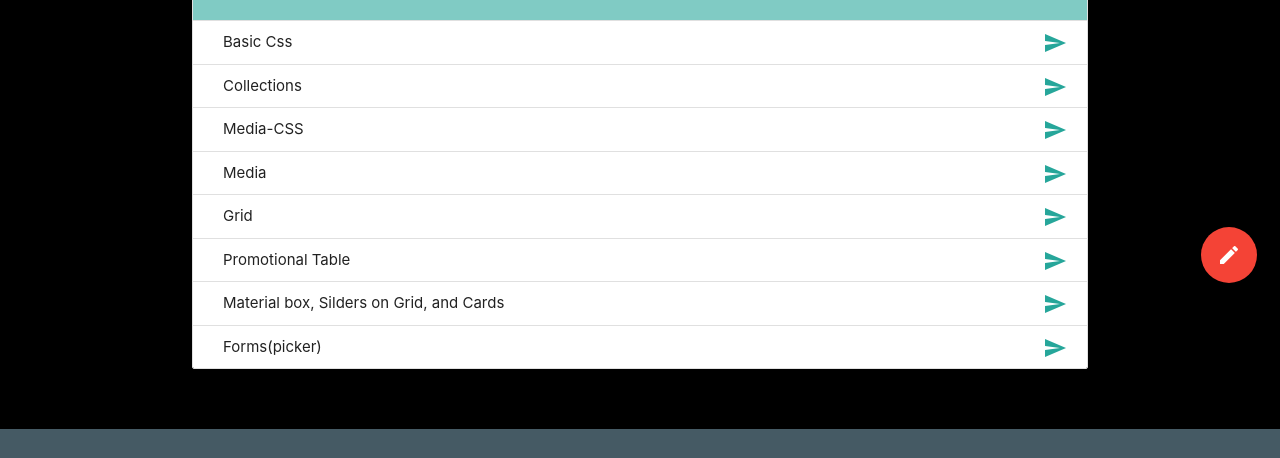
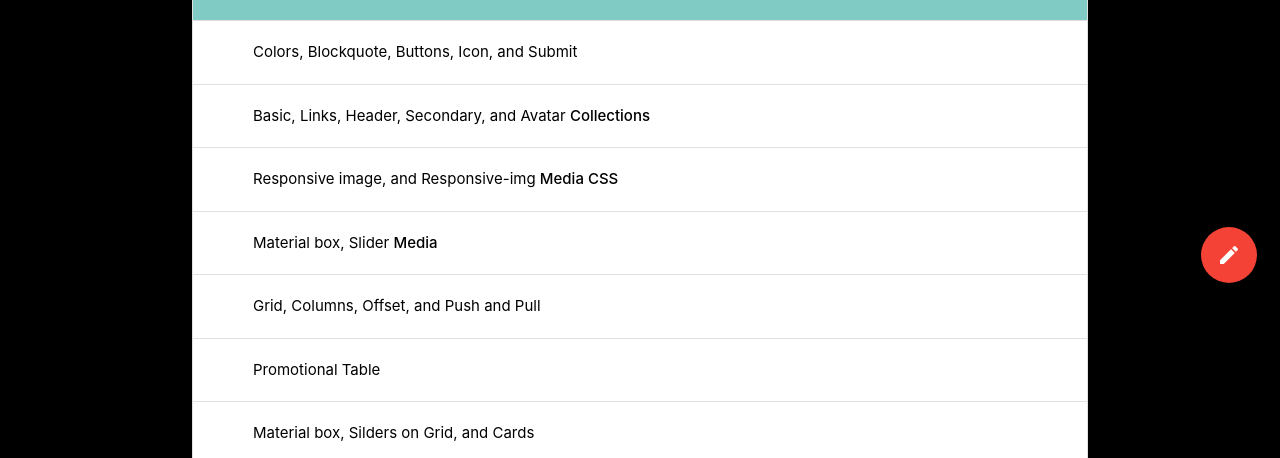
Before and after one commit to AdrianLunjas/CWD-ACTIVITIES, a plain HTML site: page index.html in a window 1280 px wide. Shown: the part 494-952 px from the top of the page. Drawn offline with nearby package versions, Linux system fonts and the light colour scheme.

Commit message:
Update index.html

```diff
--- a/index.html
+++ b/index.html
@@ -118,58 +118,58 @@
         <ul class="collection with-header">
           <li class="collection-header  teal lighten-3"><h4>Telecall Creative Web Design Activities</h4></li>
           <li class="collection-item">
-            <div>Basic Css
-              <a href="colors.html" class="secondary-content">
-                <i class="material-icons">send</i>
+            <div>
+              <a href="colors.html" class="collection-item black-text">
+                Colors, Blockquote, Buttons, Icon, and Submit
               </a>
             </div>
           </li>
           <li class="collection-item">
-            <div>Collections
-              <a href="Collections.html" class="secondary-content">
-                <i class="material-icons">send</i>
+            <div>
+              <a href="Collections.html" class="collection-item black-text">
+                Basic, Links, Header, Secondary, and Avatar <strong>Collections</strong>
               </a>
             </div>
           </li>
           <li class="collection-item">
-            <div>Media-CSS
-              <a href="mediacss.html" class="secondary-content">
-                <i class="material-icons">send</i>
+            <div>
+              <a href="mediacss.html" class="collection-item black-text">
+                Responsive image, and Responsive-img <strong>Media CSS</strong>
               </a>
             </div>
           </li>
           <li class="collection-item">
-            <div>Media
-              <a href="media.html" class="secondary-content">
-                <i class="material-icons">send</i>
+            <div>
+              <a href="media.html" class="collection-item black-text">
+                Material box, Slider <strong>Media</strong>
               </a>
             </div>
           </li>
           <li class="collection-item">
-            <div>Grid
-              <a href="grid.html" class="secondary-content">
-                <i class="material-icons">send</i>
+            <div>
+              <a href="grid.html" class="collection-item black-text">
+                Grid, Columns, Offset, and Push and Pull
               </a>
             </div>
           </li>
           <li class="collection-item">
-            <div>Promotional Table
-              <a href="promotiona.html" class="secondary-content">
-                <i class="material-icons">send</i>
+            <div>
+              <a href="promotiona.html" class="collection-item black-text">
+                Promotional Table
               </a>
             </div>
           </li>
           <li class="collection-item">
-            <div>Material box, Silders on Grid, and Cards
-              <a href="materialbox.html" class="secondary-content">
-                <i class="material-icons">send</i>
+            <div>
+              <a href="materialbox.html" class="collection-item black-text">
+                Material box, Silders on Grid, and Cards
               </a>
             </div>
           </li>
           <li class="collection-item">
-            <div> Forms(picker)
-              <a href="forms(picker).html" class="secondary-content">
-                <i class="material-icons">send</i>
+            <div>
+              <a href="forms(picker).html" class="collection-item black-text">
+                Picker, Chips, and Radio Buttons <strong>Forms</strong>
               </a>
             </div>
           </li>
```
